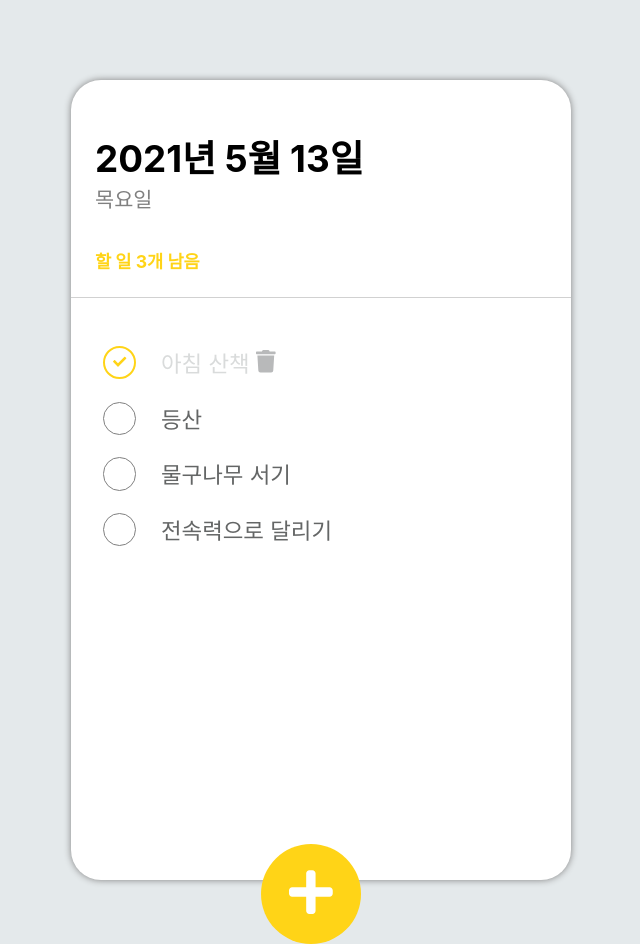
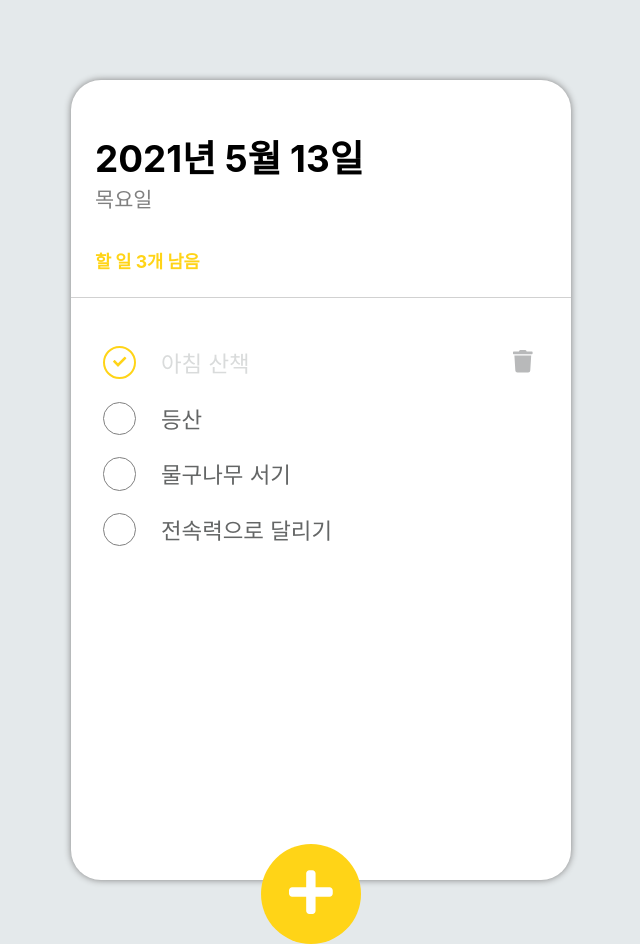
Before and after one commit to sehnara/todoList_Hook_version, a React (Create React App) app: page / in a window 1280 px wide. Both pictures are taken after a click on the button 438 px from the left and 362 px from the top of the page. Shown: the whole page, without its empty margins (319-959 px from the left). Built offline with nearby package versions, Linux system fonts and the light colour scheme.

Commit message:
[ toDoList_Hook ]
1. delete 버튼을 끝에 배열하기 위해, css에 flex 속석으로 jusify-content : space-between을 주어 구현

```diff
--- a/package.json
+++ b/package.json
@@ -10,6 +10,7 @@
     "react": "^17.0.2",
     "react-dom": "^17.0.2",
     "react-scripts": "4.0.3",
+    "react-transition-group": "^4.4.1",
     "web-vitals": "^1.0.1"
   },
   "scripts": {
--- a/src/app.css
+++ b/src/app.css
@@ -52,6 +52,7 @@
   /* margin-bottom: 0; */
   overflow: scroll;
   overflow-x: hidden;
+  overflow-y: auto;
 }
 .todo-confirm {
   border-radius: 50%;
@@ -64,7 +65,11 @@
 }
 .todo-list {
   display: flex;
+  justify-content: space-between;
   margin-bottom: 1.4em;
+}
+.todo-list-container {
+  display: flex;
 }
 
 .todo-title {
@@ -78,6 +83,8 @@
   border: none;
   cursor: pointer;
   color: rgb(184, 185, 186);
+
+  text-align: right;
 }
 .button-delete:hover {
   color: orangered;
--- a/src/component/todo.jsx
+++ b/src/component/todo.jsx
@@ -36,9 +36,10 @@ const Todo = (props) => {
                 className="todo-list"
                 onMouseEnter={()=>handleShow(true)}
                 onMouseLeave={()=>handleShow(false)}
-            >
-                <button className="todo-confirm" onClick={handleConf} style={btn_style}><i className="fas fa-check"></i></button>
-                <span className="todo-title" style={text_style}>{title}</span>
+            >   <div className="todo-list-container">
+                    <button className="todo-confirm" onClick={handleConf} style={btn_style}><i className="fas fa-check"></i></button>
+                    <span className="todo-title" style={text_style}>{title}</span>
+                </div>
                 {
                     show&&
                     <button className="button-delete" onClick={handleDelete}><i className="fas fa-trash"></i></button>
@@ -52,8 +53,10 @@ const Todo = (props) => {
                 onMouseEnter={()=>handleShow(true)}
                 onMouseLeave={()=>handleShow(false)}
             >
-                <button className="todo-confirm" onClick={handleConf}></button>
-                <span className="todo-title">{title}</span>
+                <div className="todo-list-container">
+                    <button className="todo-confirm" onClick={handleConf}></button>
+                    <span className="todo-title">{title}</span>
+                </div>
                 {
                     show&&
                     <button className="button-delete" onClick={handleDelete}><i className="fas fa-trash"></i></button>
```
Also changed, not shown: src/component/input.jsx (line endings or trailing spaces), 1 other file (tests, documents, lock files or other folders).
